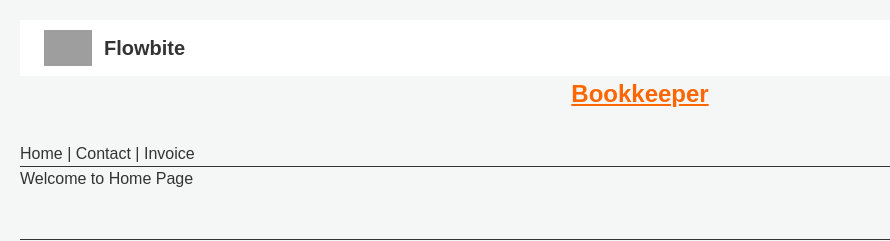
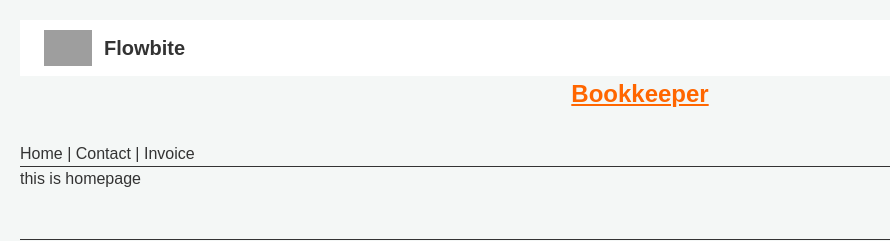
Before and after one commit to pyke1501/React-course, a React (Vite) app: page /bookeeper in a window 1280 px wide. Shown: the top 241 px of the page, without its empty margins (0-890 px from the left). Built offline with nearby package versions, Linux system fonts and the light colour scheme; no server answers; grey boxes are pictures that could not be loaded.

Commit message:
nested route

```diff
--- a/src/App.tsx
+++ b/src/App.tsx
@@ -27,6 +27,11 @@ import UserDetail from "./pages/fundamental/UserDetail"
 import AuthRoute from "./routes/AuthRoute"
 import GuestRoute from "./routes/GuestRoute"
 import Bookkeeper from "./sampleApp/hoang/bookkeeper/Bookkeeper"
+import Home from "./sampleApp/hoang/bookkeeper/Home"
+import Layout from "./sampleApp/hoang/bookkeeper/Layout"
+import Contact from "./sampleApp/hoang/bookkeeper/Contact"
+import InvoicePage from "./sampleApp/hoang/bookkeeper/InvoicePage"
+import InvoiceDetail from "./sampleApp/hoang/bookkeeper/InvoiceDetail"
 
 function App() {
   const location = useLocation();
@@ -147,7 +152,14 @@ function App() {
        <Route path="/login" element={<GuestRoute><div>login page</div></GuestRoute>} />
 
       <Route path="/user" element={<AuthRoute><User /></AuthRoute>} />
-      <Route path="/bookeeper" element={<Bookkeeper />} />
+      <Route path="/bookeeper">
+        <Route index element={<Layout><Home /></Layout>} />
+        <Route path="contact" element={<Layout><Contact /></Layout>} />
+        <Route path="invoice" element={<Layout><InvoicePage /></Layout>}>
+          <Route index element={<div>please select invoice</div>} />
+          <Route path=":invoiceId" element={<InvoiceDetail />} />
+        </Route>
+      </Route>
       <Route path="/user/:id" element={<UserDetail />} />
     </Routes>
 
@@ -206,3 +218,18 @@ function App() {
 }
 
 export default App;
+
+
+/*
+nested path
+/bookeeper -> bookeeper
+/bookeeper/contact -> contact
+/bookeeper/invoice -> invoice
+/bookeeper/invoice/:id -> invoice detail
+
+sibling path
+/bookeeper -> bookeeper
+/contact -> contact
+/invoice -> invoice
+/invoice/:id -> invoice detail
+*/
--- a/src/sampleApp/hoang/bookkeeper/Bookkeeper.tsx
+++ b/src/sampleApp/hoang/bookkeeper/Bookkeeper.tsx
@@ -8,15 +8,18 @@ import { Routes, Route } from 'react-router-dom';
 
 export default function Bookkeeper() {
     return (
-        <Routes>
-            <Route path="/" element={<Layout />}>
-            <Route index element={<Home />} />
-            <Route path="contact" element={<Contact />} />
-            <Route path="invoice" element={<InvoicePage />}>
-                <Route index element={<p>Select an invoice</p>} />
-                <Route path=":invoiceId" element={<InvoiceDetail />} />
-            </Route>
-            </Route>
-        </Routes>
+        // <Routes>
+        //     <Route path="/" element={<Layout />}>
+        //     <Route index element={<Home />} />
+        //     <Route path="contact" element={<Contact />} />
+        //     <Route path="invoice" element={<InvoicePage />}>
+        //         <Route index element={<p>Select an invoice</p>} />
+        //         <Route path=":invoiceId" element={<InvoiceDetail />} />
+        //     </Route>
+        //     </Route>
+        // </Routes>
+        <>
+            this is bookeeper
+        </>
     );
 }
--- a/src/sampleApp/hoang/bookkeeper/Home.tsx
+++ b/src/sampleApp/hoang/bookkeeper/Home.tsx
@@ -1,3 +1,9 @@
+import { Link, Outlet } from "react-router"
+
 export default function Home() {
-  return <h2>Welcome to Home Page</h2>;
+  return (
+    <div>
+      this is homepage
+    </div>
+  );
 }
--- a/src/sampleApp/hoang/bookkeeper/InvoiceDetail.tsx
+++ b/src/sampleApp/hoang/bookkeeper/InvoiceDetail.tsx
@@ -1,4 +1,4 @@
-import { useParams } from "react-router-dom";
+import { useParams } from "react-router";
 import { invoiceData } from "./invoiceData";
 
 export default function InvoiceDetail() {
--- a/src/sampleApp/hoang/bookkeeper/InvoicePage.tsx
+++ b/src/sampleApp/hoang/bookkeeper/InvoicePage.tsx
@@ -11,7 +11,7 @@ export default function InvoicePage() {
                 {invoiceData.map(inv=> (
                     <p key={inv.number}>
                         <Link
-                        to={`/invoice/${inv.number}`}
+                        to={`/bookeeper/invoice/${inv.number}`}
                         style={{
                             color: location.pathname.includes(inv.number.toString()) ? "red" : "black"
                         }}>
--- a/src/sampleApp/hoang/bookkeeper/Layout.tsx
+++ b/src/sampleApp/hoang/bookkeeper/Layout.tsx
@@ -1,16 +1,16 @@
-import { Outlet, Link } from "react-router-dom";
+import { Link } from "react-router-dom";
 
- export default function Layout() {
+ export default function Layout({ children }: React.PropsWithChildren) {
     return (
         <div>
-        <h1>Bookkeeper</h1>
-        <nav>
-            <Link to="/">Home</Link> |{" "}
-            <Link to="/contact">Contact</Link> |{" "}
-            <Link to="/invoice">Invoice</Link>
-        </nav>
-        <hr />
-        <Outlet />
+            <h1>Bookkeeper</h1>
+            <nav>
+                <Link to="/bookeeper">Home</Link> |{" "}
+                <Link to="/bookeeper/contact">Contact</Link> |{" "}
+                <Link to="/bookeeper/invoice">Invoice</Link>
+            </nav>
+            <hr />
+            {children}
         </div>
     );
  }
```
